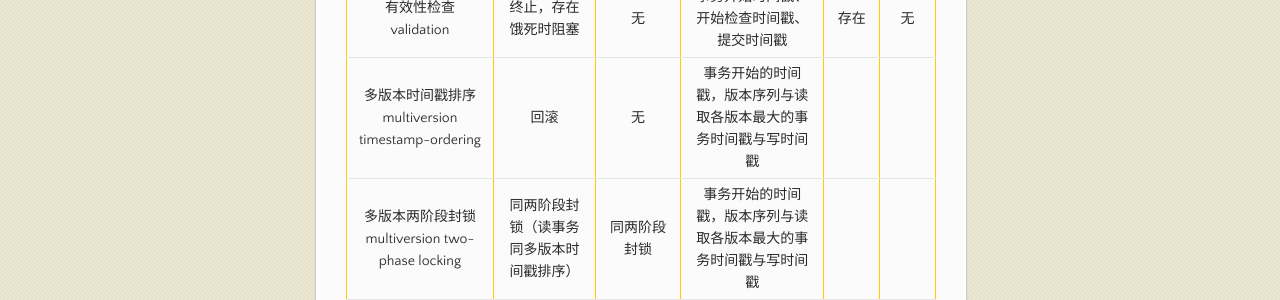
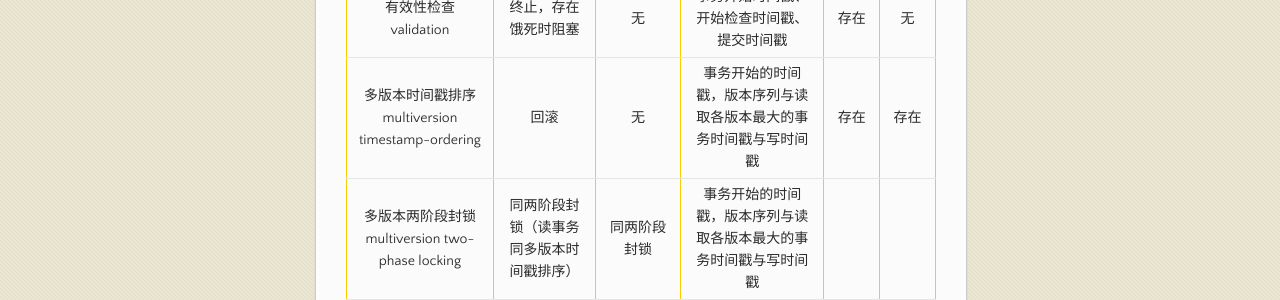
Before and after one commit to lvv9/lvv9.github.io, a Jekyll site: the page built from _posts/2019-01-28-database-note.md, in a window 1280 px wide and 1228 px high. Shown: the part 570-870 px from the top of the window. Built offline with Jekyll 4.4.1, drawn with Linux system fonts in a browser that asks for light colours; our own code applies the rules of GitHub Pages for plain Markdown files; the repository's description, which GitHub fills in, is left out.

Commit message:
Update 2019-01-28-database-note.md

```diff
--- a/_posts/2019-01-28-database-note.md
+++ b/_posts/2019-01-28-database-note.md
@@ -7,7 +7,7 @@
 |两阶段封锁协议 two-phase locking|阻塞|无或回滚（取决于具体的机制）|事务的时间戳（取决于死锁机制），事务重启时间戳不变|按队列授予锁时无|提交后释放锁时无
 |时间戳排序 timestamp-ordering|回滚，存在饿死时阻塞|无|读取该数据最大事务时间戳与写时间戳，事务重启使用新的时间戳|存在|存在
 |有效性检查 validation|终止，存在饿死时阻塞|无|事务开始时间戳、开始检查时间戳、提交时间戳|存在|无
-|多版本时间戳排序 multiversion timestamp-ordering|回滚|无|事务开始的时间戳，版本序列与读取各版本最大的事务时间戳与写时间戳||
+|多版本时间戳排序 multiversion timestamp-ordering|回滚|无|事务开始的时间戳，版本序列与读取各版本最大的事务时间戳与写时间戳|存在|存在
 |多版本两阶段封锁 multiversion two-phase locking|同两阶段封锁（读事务同多版本时间戳排序）|同两阶段封锁|事务开始的时间戳，版本序列与读取各版本最大的事务时间戳与写时间戳||
 
 ## JDBC
```
